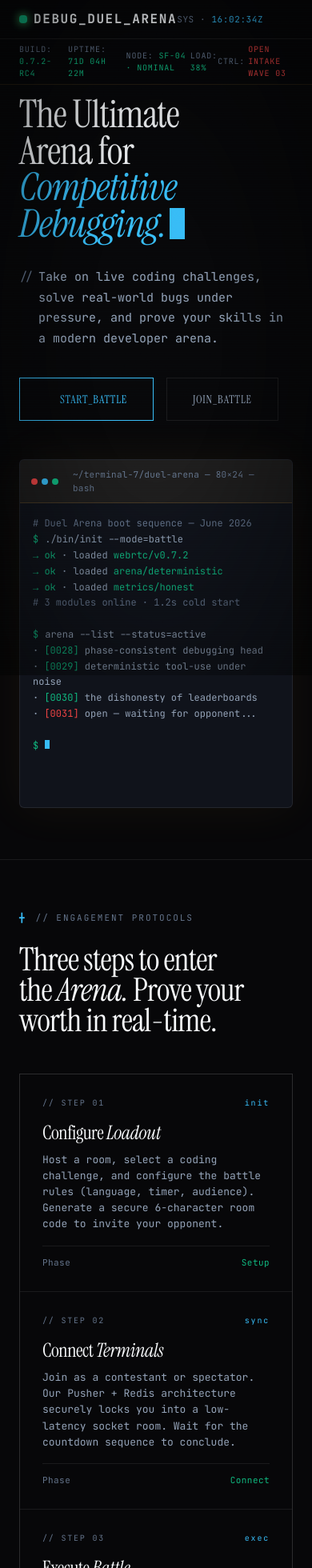
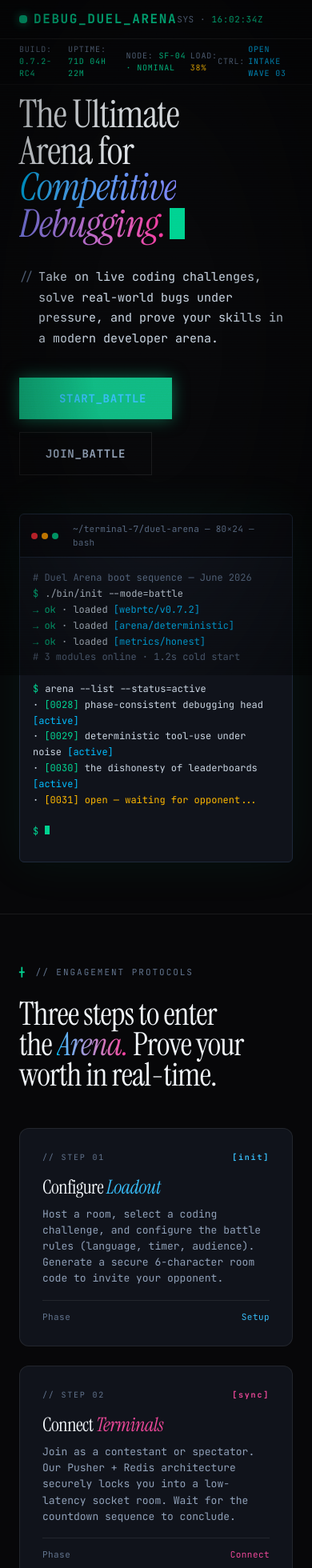
Before and after one commit to akash-s-24/debug, a Next.js app: page / in a window 390 px wide. Shown: the top 1960 px of the page at 80% size. Built offline with nearby package versions, Linux system fonts and the light colour scheme.

Commit message:
feat: implement 3-step Engagement Protocol cards, updated footer with live status indicator, and refined obsidian cyber palette

```diff
--- a/src/app/page.tsx
+++ b/src/app/page.tsx
@@ -40,24 +40,24 @@ export default function LandingPage() {
        ██║    ███████╗██║  ██║██║ ╚═╝ ██║██║██║ ╚████║██║  ██║███████╗`}
             </div>
 
-            <h1 className="font-display text-5xl md:text-[76px] leading-[0.95] tracking-[-0.03em] font-normal text-text-primary mb-8 text-balance">
+            <h1 className="font-display text-5xl md:text-[76px] leading-[0.95] tracking-[-0.03em] font-normal text-slate-100 mb-8 text-balance">
               The Ultimate Arena for<br />
-              <em className="italic text-neon-cyan">Competitive Debugging.</em>
-              <span className="inline-block w-[0.4em] h-[0.8em] bg-neon-cyan ml-1 mb-[-0.06em] animate-pulse"></span>
+              <em className="italic text-transparent bg-clip-text bg-gradient-to-r from-sky-400 via-indigo-400 to-pink-500">Competitive Debugging.</em>
+              <span className="inline-block w-[0.4em] h-[0.8em] bg-emerald-400 ml-1 mb-[-0.06em] animate-pulse"></span>
             </h1>
 
-            <p className="font-mono text-[15px] leading-[1.7] text-text-secondary max-w-[520px] mb-9 relative pl-6 before:content-['//'] before:absolute before:left-0 before:text-text-muted">
+            <p className="font-mono text-[15px] leading-[1.7] text-slate-300 max-w-[520px] mb-9 relative pl-6 before:content-['//'] before:absolute before:left-0 before:text-slate-500">
               Take on live coding challenges, solve real-world bugs under pressure, and prove your skills in a modern developer arena.
             </p>
 
             <div className="flex flex-wrap items-center gap-4">
               <Link href="/create">
-                <Button variant="primary" size="lg">START_BATTLE</Button>
+                <Button variant="primary" size="lg" className="bg-[#10B981] text-black hover:bg-[#00DF89] font-mono font-bold tracking-wider shadow-[0_0_20px_rgba(16,185,129,0.5)] border-0">START_BATTLE</Button>
               </Link>
               <Button
                 variant="secondary"
                 size="lg"
-                className="transition-all duration-300 hover:-translate-y-1 hover:shadow-[0_0_20px_rgba(0,243,255,0.4)] hover:text-neon-cyan"
+                className="border border-[#38BDF8] text-[#38BDF8] hover:bg-[#38BDF8]/10 font-mono font-bold tracking-wider bg-transparent transition-all duration-300 hover:-translate-y-1 hover:shadow-[0_0_20px_rgba(56,189,248,0.4)]"
                 onClick={() => setShowJoinModal(true)}
               >
                 JOIN_BATTLE
@@ -66,87 +66,87 @@ export default function LandingPage() {
           </div>
 
           {/* Right: Terminal Mock */}
-          <div className="bg-abyss border border-border-subtle rounded-md overflow-hidden shadow-[0_0_60px_rgba(255,184,74,0.06)]">
-            <div className="flex items-center gap-1.5 px-3.5 py-2.5 bg-[rgba(255,184,74,0.06)] border-b border-[rgba(255,184,74,0.18)] text-[11px] text-text-muted tracking-wide font-mono">
+          <div className="bg-[#10131B] border border-[#1E293B] rounded-md overflow-hidden shadow-[0_0_60px_rgba(16,185,129,0.08)] font-mono">
+            <div className="flex items-center gap-1.5 px-3.5 py-2.5 bg-black/40 border-b border-[#1E293B] text-[11px] text-slate-500 tracking-wide">
               <div className="flex gap-[5px] mr-3">
-                <i className="w-2 h-2 rounded-full bg-danger-red"></i>
-                <i className="w-2 h-2 rounded-full bg-neon-cyan"></i>
-                <i className="w-2 h-2 rounded-full bg-neon-green"></i>
+                <i className="w-2 h-2 rounded-full bg-red-500"></i>
+                <i className="w-2 h-2 rounded-full bg-amber-500"></i>
+                <i className="w-2 h-2 rounded-full bg-emerald-500"></i>
               </div>
               ~/terminal-7/duel-arena — 80×24 — bash
             </div>
-            <div className="p-4 text-xs leading-[1.65] text-text-secondary font-mono min-h-[380px]">
-              <div><span className="text-text-muted"># Duel Arena boot sequence — June 2026</span></div>
-              <div><span className="text-neon-green before:content-['$'] before:mr-2"></span>./bin/init --mode=battle</div>
-              <div><span className="text-neon-green">→ ok</span> · loaded <span className="text-neon-green">webrtc/v0.7.2</span></div>
-              <div><span className="text-neon-green">→ ok</span> · loaded <span className="text-neon-green">arena/deterministic</span></div>
-              <div><span className="text-neon-green">→ ok</span> · loaded <span className="text-neon-green">metrics/honest</span></div>
-              <div><span className="text-text-muted"># 3 modules online · 1.2s cold start</span></div>
+            <div className="p-4 text-xs leading-[1.65] text-slate-300 min-h-[380px]">
+              <div><span className="text-slate-500"># Duel Arena boot sequence — June 2026</span></div>
+              <div><span className="text-emerald-400 before:content-['$'] before:mr-2"></span>./bin/init --mode=battle</div>
+              <div><span className="text-emerald-400">→ ok</span> · loaded <span className="text-sky-400">[webrtc/v0.7.2]</span></div>
+              <div><span className="text-emerald-400">→ ok</span> · loaded <span className="text-sky-400">[arena/deterministic]</span></div>
+              <div><span className="text-emerald-400">→ ok</span> · loaded <span className="text-sky-400">[metrics/honest]</span></div>
+              <div><span className="text-slate-500"># 3 modules online · 1.2s cold start</span></div>
               <br />
-              <div><span className="text-neon-green before:content-['$'] before:mr-2"></span>arena --list --status=active</div>
-              <div>  · <span className="text-neon-green">[0028]</span> phase-consistent debugging head</div>
-              <div>  · <span className="text-neon-green">[0029]</span> deterministic tool-use under noise</div>
-              <div>  · <span className="text-neon-green">[0030]</span> the dishonesty of leaderboards</div>
-              <div>  · <span className="text-danger-red">[0031]</span> open — waiting for opponent...</div>
+              <div><span className="text-emerald-400 before:content-['$'] before:mr-2"></span>arena --list --status=active</div>
+              <div>  · <span className="text-emerald-400">[0028]</span> phase-consistent debugging head <span className="text-sky-400">[active]</span></div>
+              <div>  · <span className="text-emerald-400">[0029]</span> deterministic tool-use under noise <span className="text-sky-400">[active]</span></div>
+              <div>  · <span className="text-emerald-400">[0030]</span> the dishonesty of leaderboards <span className="text-sky-400">[active]</span></div>
+              <div>  · <span className="text-amber-400 animate-pulse">[0031] open — waiting for opponent...</span></div>
               <br />
-              <div><span className="text-neon-green before:content-['$'] before:mr-2"></span><span className="inline-block w-[0.5em] h-[0.9em] bg-neon-cyan animate-pulse align-baseline"></span></div>
+              <div><span className="text-emerald-400 before:content-['$'] before:mr-2"></span><span className="inline-block w-[0.5em] h-[0.9em] bg-emerald-400 animate-pulse align-baseline"></span></div>
             </div>
           </div>
         </section>
 
         {/* How it Works / Steps */}
-        <section className="max-w-[1440px] mx-auto px-6 pb-20 border-b border-border-subtle mb-20">
-          <div className="text-[11px] tracking-[0.18em] uppercase text-text-muted mb-6 flex items-center gap-3 before:content-['╋'] before:text-neon-cyan font-mono">
+        <section className="max-w-[1440px] mx-auto px-6 pb-20 border-b border-white/[0.08] mb-20">
+          <div className="text-[11px] tracking-[0.18em] uppercase text-slate-500 mb-6 flex items-center gap-3 before:content-['╋'] before:text-emerald-400 font-mono">
             // Engagement Protocols
           </div>
-          <h2 className="font-display text-[40px] md:text-[72px] leading-[0.95] tracking-[-0.025em] text-text-primary mb-12 max-w-[900px] text-balance">
-            Three steps to enter the <em>Arena.</em> Prove your worth in real-time.
+          <h2 className="font-display text-[40px] md:text-[72px] leading-[0.95] tracking-[-0.025em] text-slate-100 mb-12 max-w-[900px] text-balance">
+            Three steps to enter the <em className="italic text-transparent bg-clip-text bg-gradient-to-r from-sky-400 to-pink-500 font-normal">Arena.</em> Prove your worth in real-time.
           </h2>
 
-          <div className="grid grid-cols-1 md:grid-cols-3 gap-[1px] bg-border-subtle border border-border-subtle">
+          <div className="grid grid-cols-1 md:grid-cols-3 gap-6">
 
-            <div className="bg-void p-7 relative transition-colors duration-300 hover:bg-abyss group">
-              <div className="text-[10px] tracking-[0.18em] text-text-muted mb-3.5 flex justify-between font-mono">
-                <span>// STEP 01</span><b className="text-neon-cyan font-normal">init</b>
+            <div className="bg-[#10131B] p-7 rounded-xl border border-white/[0.08] relative transition-all duration-300 hover:border-sky-400/50 hover:shadow-[0_0_30px_rgba(56,189,248,0.15)] group">
+              <div className="text-[10px] tracking-[0.18em] text-slate-500 mb-3.5 flex justify-between font-mono">
+                <span>// STEP 01</span><b className="text-[#38BDF8] font-bold">[init]</b>
               </div>
-              <h3 className="font-display text-2xl tracking-[-0.01em] text-text-primary mb-2">
-                Configure <em>Loadout</em>
+              <h3 className="font-display text-2xl tracking-[-0.01em] text-slate-100 mb-2">
+                Configure <em className="italic text-[#38BDF8] font-normal">Loadout</em>
               </h3>
-              <p className="text-[13px] leading-[1.55] text-text-secondary mb-4 font-mono">
+              <p className="text-[13px] leading-[1.55] text-slate-400 mb-4 font-mono">
                 Host a room, select a coding challenge, and configure the battle rules (language, timer, audience). Generate a secure 6-character room code to invite your opponent.
               </p>
-              <div className="flex justify-between pt-3 border-t border-border-subtle text-[11px] text-text-muted tracking-[0.04em] font-mono">
-                <span>Phase</span><b className="text-neon-green font-normal">Setup</b>
+              <div className="flex justify-between pt-3 border-t border-white/[0.08] text-[11px] text-slate-500 tracking-[0.04em] font-mono">
+                <span>Phase</span><b className="text-[#38BDF8] font-normal">Setup</b>
               </div>
             </div>
 
-            <div className="bg-void p-7 relative transition-colors duration-300 hover:bg-abyss group">
-              <div className="text-[10px] tracking-[0.18em] text-text-muted mb-3.5 flex justify-between font-mono">
-                <span>// STEP 02</span><b className="text-neon-cyan font-normal">sync</b>
+            <div className="bg-[#10131B] p-7 rounded-xl border border-white/[0.08] relative transition-all duration-300 hover:border-pink-500/50 hover:shadow-[0_0_30px_rgba(236,72,153,0.15)] group">
+              <div className="text-[10px] tracking-[0.18em] text-slate-500 mb-3.5 flex justify-between font-mono">
+                <span>// STEP 02</span><b className="text-[#EC4899] font-bold">[sync]</b>
               </div>
-              <h3 className="font-display text-2xl tracking-[-0.01em] text-text-primary mb-2">
-                Connect <em>Terminals</em>
+              <h3 className="font-display text-2xl tracking-[-0.01em] text-slate-100 mb-2">
+                Connect <em className="italic text-[#EC4899] font-normal">Terminals</em>
               </h3>
-              <p className="text-[13px] leading-[1.55] text-text-secondary mb-4 font-mono">
+              <p className="text-[13px] leading-[1.55] text-slate-400 mb-4 font-mono">
                 Join as a contestant or spectator. Our Pusher + Redis architecture securely locks you into a low-latency socket room. Wait for the countdown sequence to conclude.
               </p>
-              <div className="flex justify-between pt-3 border-t border-border-subtle text-[11px] text-text-muted tracking-[0.04em] font-mono">
-                <span>Phase</span><b className="text-neon-green font-normal">Connect</b>
+              <div className="flex justify-between pt-3 border-t border-white/[0.08] text-[11px] text-slate-500 tracking-[0.04em] font-mono">
+                <span>Phase</span><b className="text-[#EC4899] font-normal">Connect</b>
               </div>
             </div>
 
-            <div className="bg-void p-7 relative transition-colors duration-300 hover:bg-abyss group">
-              <div className="text-[10px] tracking-[0.18em] text-text-muted mb-3.5 flex justify-between font-mono">
-                <span>// STEP 03</span><b className="text-neon-cyan font-normal">exec</b>
+            <div className="bg-[#10131B] p-7 rounded-xl border border-white/[0.08] relative transition-all duration-300 hover:border-amber-400/50 hover:shadow-[0_0_30px_rgba(245,158,11,0.15)] group">
+              <div className="text-[10px] tracking-[0.18em] text-slate-500 mb-3.5 flex justify-between font-mono">
+                <span>// STEP 03</span><b className="text-[#F59E0B] font-bold">[exec]</b>
               </div>
-              <h3 className="font-display text-2xl tracking-[-0.01em] text-text-primary mb-2">
-                Execute <em>Battle</em>
+              <h3 className="font-display text-2xl tracking-[-0.01em] text-slate-100 mb-2">
+                Execute <em className="italic text-[#F59E0B] font-normal">Battle</em>
               </h3>
-              <p className="text-[13px] leading-[1.55] text-text-secondary mb-4 font-mono">
+              <p className="text-[13px] leading-[1.55] text-slate-400 mb-4 font-mono">
                 Code against the clock. Every keystroke is broadcasted live to spectators while deterministic algorithms instantly evaluate your typing speed, error count, and momentum.
               </p>
-              <div className="flex justify-between pt-3 border-t border-border-subtle text-[11px] text-text-muted tracking-[0.04em] font-mono">
-                <span>Phase</span><b className="text-neon-green font-normal">Combat</b>
+              <div className="flex justify-between pt-3 border-t border-white/[0.08] text-[11px] text-slate-500 tracking-[0.04em] font-mono">
+                <span>Phase</span><b className="text-[#F59E0B] font-normal">Combat</b>
               </div>
             </div>
 
@@ -154,25 +154,30 @@ export default function LandingPage() {
         </section>
 
         {/* CTA */}
-        <section className="py-20 px-6 text-center border-b border-border-subtle mb-10">
-          <h2 className="font-display text-[40px] md:text-[88px] leading-[0.95] tracking-[-0.03em] text-text-primary mb-6 text-balance">
-            We're waiting for <em>one challenger.</em>
+        <section className="relative py-24 px-6 text-center border-b border-white/[0.08] mb-10 overflow-hidden bg-[#070709]">
+          {/* Radial gradient glow of Blue + Magenta at low opacity behind Void Black */}
+          <div className="absolute top-1/2 left-1/2 -translate-x-1/2 -translate-y-1/2 w-[600px] h-[400px] bg-gradient-to-tr from-[#38BDF8]/15 to-[#EC4899]/15 rounded-full blur-[120px] pointer-events-none" />
+
+          <div className="relative z-10">
+            <h2 className="font-display text-[40px] md:text-[88px] leading-[0.95] tracking-[-0.03em] text-slate-100 mb-6 text-balance">
+              We're waiting for <em className="italic text-transparent bg-clip-text bg-gradient-to-r from-sky-400 to-pink-500 font-normal">one challenger.</em>
             </h2>
-          <p className="font-mono text-[15px] text-text-secondary max-w-[560px] mx-auto mb-8 leading-[1.7] relative pl-6 before:content-['//'] before:absolute before:left-0 before:text-text-muted">
+            <p className="font-mono text-[15px] text-slate-400 max-w-[560px] mx-auto mb-8 leading-[1.7] relative pl-6 before:content-['//'] before:absolute before:left-0 before:text-slate-600">
               An applied engineer in deterministic systems. Strong typing. Stronger judgment. Quiet enough to share a virtual duel for a long time.
             </p>
             <div className="flex justify-center gap-4">
               <Link href="/create">
-              <Button variant="primary" size="lg">START_BATTLE --ROLE=HOST</Button>
+                <Button variant="primary" size="lg" className="bg-[#10B981] text-black hover:bg-[#00DF89] font-mono font-bold tracking-wider shadow-[0_0_25px_rgba(16,185,129,0.5)] border-0">START_BATTLE --ROLE=HOST</Button>
               </Link>
               <Button
                 variant="secondary"
                 size="lg"
-              className="transition-all duration-300 hover:-translate-y-1 hover:shadow-[0_0_20px_rgba(0,243,255,0.4)] hover:text-neon-cyan"
+                className="border border-[#38BDF8] text-[#38BDF8] hover:bg-[#38BDF8]/10 font-mono font-bold tracking-wider bg-transparent transition-all duration-300 hover:-translate-y-1 hover:shadow-[0_0_20px_rgba(56,189,248,0.4)]"
                 onClick={() => setShowJoinModal(true)}
               >
                 JOIN_BATTLE
               </Button>
+            </div>
           </div>
         </section>
 
@@ -183,20 +188,20 @@ export default function LandingPage() {
       {/* Join Battle Modal */}
       {showJoinModal && (
         <div className="fixed inset-0 z-50 flex items-center justify-center bg-black/80 backdrop-blur-sm p-4">
-          <div className="bg-void border border-border-subtle shadow-[0_0_60px_rgba(255,184,74,0.06)] w-full max-w-md p-6 relative hud-bracket">
+          <div className="bg-[#10131B] border border-white/[0.08] shadow-[0_0_60px_rgba(56,189,248,0.15)] w-full max-w-md p-6 relative hud-bracket rounded-xl">
             <button
               onClick={() => setShowJoinModal(false)}
-              className="absolute top-4 right-4 text-text-muted hover:text-white transition-colors"
+              className="absolute top-4 right-4 text-slate-500 hover:text-white transition-colors"
             >
               <span className="material-symbols-outlined">close</span>
             </button>
 
-            <h2 className="font-display text-3xl mb-2 tracking-tight text-text-primary">Join Battle</h2>
-            <p className="text-text-secondary text-xs font-mono mb-6">Enter a room code to jump into the arena.</p>
+            <h2 className="font-display text-3xl mb-2 tracking-tight text-slate-100">Join Battle</h2>
+            <p className="text-slate-400 text-xs font-mono mb-6">Enter a room code to jump into the arena.</p>
 
             <form onSubmit={handleJoin} className="flex flex-col gap-4">
               <div>
-                <label className="block text-[11px] font-mono text-text-muted uppercase tracking-widest mb-2">Room Code</label>
+                <label className="block text-[11px] font-mono text-slate-500 uppercase tracking-widest mb-2">Room Code</label>
                 <Input
                   value={joinCode}
                   onChange={(e) => setJoinCode(e.target.value)}
@@ -207,7 +212,7 @@ export default function LandingPage() {
               </div>
 
               <div>
-                <label className="block text-[11px] font-mono text-text-muted uppercase tracking-widest mb-2">Your Name</label>
+                <label className="block text-[11px] font-mono text-slate-500 uppercase tracking-widest mb-2">Your Name</label>
                 <Input
                   value={joinName}
                   onChange={(e) => setJoinName(e.target.value)}
@@ -217,15 +222,15 @@ export default function LandingPage() {
               </div>
 
               <div>
-                <label className="block text-[11px] font-mono text-text-muted uppercase tracking-widest mb-2">Role</label>
+                <label className="block text-[11px] font-mono text-slate-500 uppercase tracking-widest mb-2">Role</label>
                 <div className="flex gap-2">
                   <button
                     type="button"
                     onClick={() => setJoinRole('contestant')}
                     className={`flex-1 py-2 font-mono text-xs uppercase tracking-widest border transition-colors ${
                       joinRole === 'contestant'
-                        ? 'bg-neon-cyan text-void border-neon-cyan'
-                        : 'bg-transparent text-text-secondary border-border-subtle hover:border-text-secondary'
+                        ? 'bg-[#38BDF8] text-black font-bold border-[#38BDF8]'
+                        : 'bg-transparent text-slate-400 border-white/[0.08] hover:border-slate-400'
                     }`}
                   >
                     Contestant
@@ -235,8 +240,8 @@ export default function LandingPage() {
                     onClick={() => setJoinRole('spectator')}
                     className={`flex-1 py-2 font-mono text-xs uppercase tracking-widest border transition-colors ${
                       joinRole === 'spectator'
-                        ? 'bg-neon-cyan text-void border-neon-cyan'
-                        : 'bg-transparent text-text-secondary border-border-subtle hover:border-text-secondary'
+                        ? 'bg-[#38BDF8] text-black font-bold border-[#38BDF8]'
+                        : 'bg-transparent text-slate-400 border-white/[0.08] hover:border-slate-400'
                     }`}
                   >
                     Spectator
@@ -245,10 +250,10 @@ export default function LandingPage() {
               </div>
 
               <div className="mt-4 flex gap-2">
-                <Button type="button" variant="ghost" className="flex-1" onClick={() => setShowJoinModal(false)}>
+                <Button type="button" variant="ghost" className="flex-1 text-slate-400 hover:text-white" onClick={() => setShowJoinModal(false)}>
                   CANCEL
                 </Button>
-                <Button type="submit" variant="primary" className="flex-1">
+                <Button type="submit" variant="primary" className="flex-1 bg-[#10B981] text-black hover:bg-[#00DF89] font-bold border-0">
                   JOIN_ROOM
                 </Button>
               </div>
--- a/src/components/layout/Navbar.tsx
+++ b/src/components/layout/Navbar.tsx
@@ -19,29 +19,29 @@ export function Navbar() {
 
   return (
     <>
-      <nav className="fixed top-0 left-0 right-0 z-50 grid grid-cols-[auto_1fr_auto] items-center px-6 py-3 bg-void/90 backdrop-blur border-b border-border-subtle text-xs tracking-wider">
-        <Link href="/" className="font-mono font-bold text-base tracking-widest flex items-center gap-2 text-text-primary">
-          <div className="w-2.5 h-2.5 bg-neon-green shadow-[0_0_12px_rgba(82,255,138,1)] animate-pulse rounded-sm" />
+      <nav className="fixed top-0 left-0 right-0 z-50 grid grid-cols-[auto_1fr_auto] items-center px-6 py-3 bg-[#070709]/95 backdrop-blur border-b border-white/[0.08] text-xs tracking-wider">
+        <Link href="/" className="font-mono font-bold text-base tracking-widest flex items-center gap-2 text-emerald-400">
+          <div className="w-2.5 h-2.5 bg-emerald-400 shadow-[0_0_12px_rgba(16,185,129,0.8)] animate-pulse rounded-sm" />
           DEBUG_DUEL_ARENA
         </Link>
 
-        <div className="hidden md:flex gap-6 justify-self-center text-text-muted font-mono">
-          <Link className="hover:text-neon-cyan transition-colors before:content-['['] after:content-[']']" href="/">arena</Link>
-          <Link className="hover:text-neon-cyan transition-colors before:content-['['] after:content-[']']" href="/leaderboard">leaderboard</Link>
-          <Link className="hover:text-neon-cyan transition-colors before:content-['['] after:content-[']']" href="/create">create_battle</Link>
+        <div className="hidden md:flex gap-6 justify-self-center text-slate-200 font-mono">
+          <Link className="hover:text-emerald-400 hover:underline decoration-emerald-400 underline-offset-4 transition-all before:content-['['] before:text-slate-500 after:content-[']'] after:text-slate-500" href="/">arena</Link>
+          <Link className="hover:text-emerald-400 hover:underline decoration-emerald-400 underline-offset-4 transition-all before:content-['['] before:text-slate-500 after:content-[']'] after:text-slate-500" href="/leaderboard">leaderboard</Link>
+          <Link className="hover:text-emerald-400 hover:underline decoration-emerald-400 underline-offset-4 transition-all before:content-['['] before:text-slate-500 after:content-[']'] after:text-slate-500" href="/create">create_battle</Link>
         </div>
 
-        <div className="text-text-muted text-[11px] font-mono">
-          SYS · <b className="text-neon-cyan font-normal">{time}</b>
+        <div className="text-slate-500 text-[11px] font-mono">
+          SYS · <b className="text-emerald-400 font-normal">{time}</b>
         </div>
       </nav>
 
-      <div className="fixed top-[48px] left-0 right-0 z-40 flex justify-between items-center px-6 py-1.5 text-[10px] tracking-[0.08em] uppercase text-text-muted border-b border-[rgba(255,184,74,0.12)] bg-void/90 backdrop-blur font-mono">
-        <span>BUILD: <b className="text-neon-green font-normal">0.7.2-rc4</b></span>
-        <span>UPTIME: <b className="text-neon-green font-normal">71d 04h 22m</b></span>
-        <span>NODE: <b className="text-neon-green font-normal">SF-04 · NOMINAL</b></span>
-        <span>LOAD: <b className="text-neon-green font-normal">38%</b></span>
-        <span className="flex items-center gap-1">CTRL: <b className="text-danger-red font-normal animate-pulse">OPEN INTAKE WAVE 03</b></span>
+      <div className="fixed top-[48px] left-0 right-0 z-40 flex justify-between items-center px-6 py-1.5 text-[10px] tracking-[0.08em] uppercase text-slate-500 border-b border-white/[0.05] bg-[#070709]/95 backdrop-blur font-mono">
+        <span>BUILD: <b className="text-emerald-400 font-normal">0.7.2-rc4</b></span>
+        <span>UPTIME: <b className="text-emerald-400 font-normal">71d 04h 22m</b></span>
+        <span>NODE: <b className="text-emerald-400 font-normal">SF-04 · NOMINAL</b></span>
+        <span>LOAD: <b className="text-amber-400 font-normal">38%</b></span>
+        <span className="flex items-center gap-1">CTRL: <b className="text-sky-400 font-normal animate-pulse">OPEN INTAKE WAVE 03</b></span>
       </div>
     </>
   );
```
Also changed, not shown: src/components/landing/Hero.tsx (+46 -76 lines), src/components/layout/Footer.tsx (+10 -9 lines). Lines whose indentation alone changed are shown as unchanged.
